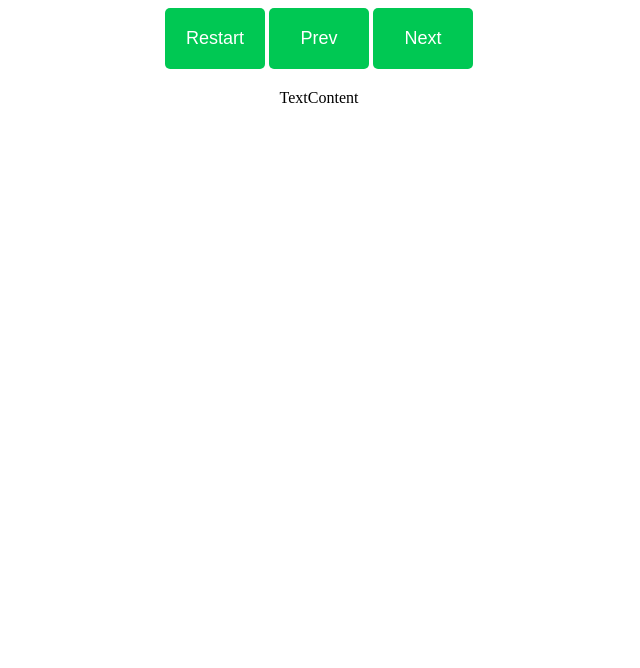
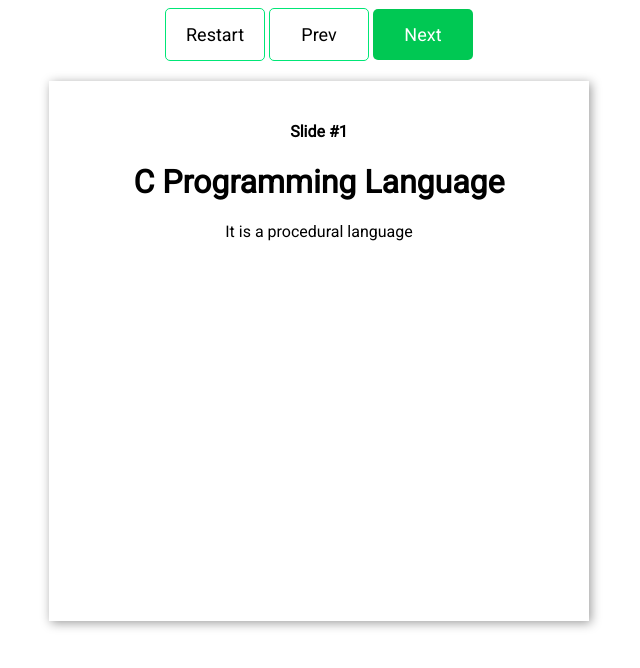
Before and after one commit to rushikeshakhare/jsclasses, a plain HTML site: page Training/29thSept/index.html in a window 1280 px wide. Shown: the whole page, without its empty margins (321-961 px from the left). Drawn offline with Linux system fonts and the light colour scheme.

Commit message:
30th Sept Changes

```diff
--- a/Training/29thSept/index.html
+++ b/Training/29thSept/index.html
@@ -3,30 +3,110 @@
 <head>
     <meta charset="UTF-8">
     <meta name="viewport" content="width=device-width, initial-scale=1.0">
+    <link href="https://fonts.googleapis.com/css2?family=Roboto&display=swap" rel="stylesheet">
     <link rel="stylesheet" href="style.css">
+
     <title>HTML CSS</title>
+    <style>
+        *{
+
+  font-family: 'Roboto', sans-serif;
+
+        }
+    </style>
 </head>
 <body>
     <div class="container">
         <div class="container-header">
-            <button type="button">Restart</button>
-            <button type="button">Prev</button>
-            <button type="button">Next</button>
+            <button type="button" id="restart-button">Restart</button>
+            <button type="button" id="previous-button">Prev</button>
+            <button type="button" id="next-button">Next</button>
         </div>
-        <div class="container-content">
-            TextContent
+        <div class="container-content" id="content">
+           <h4 id="slide-no"></h4>
+           <h1 id="slide-title"></h1>
+           <p id="slide-text"></p>
         </div>
     </div>
-    <!-- <h1 name="byname">Name Selector</h1>
-    <h1 id="byid">ID Selector</h1>
-    <h1 class="byclass">Class Selector</h1>
-    <h4>By Tag Selector</h4>
     <script>
-        const ID = document.getElementById('byid');
-        const Class = document.getElementsByClassName('byclass');
-        const Name = document.getElementsByName('byname');
-        const TagName = document.getElementsByName('h4');
-        // console.log(ID);
-    </script> -->
+        const contentArray  = [{
+        title:'C Programming Language',
+        text:'It is a procedural language'
+        },
+        {
+        title:'Javascript',
+        text:'Has Prototypal Inhertitence'
+        },
+        {
+        title:'Python',
+        text:'Same scripting language like javascript'
+        },{
+        title:'Dart',
+        text:'Language to write native apps with flutter'
+        }];
+
+        let currentContent = 0;
+        const restartButton = document.getElementById('restart-button');
+        const previousButton = document.getElementById('previous-button');
+        const nextButton = document.getElementById('next-button');
+        const contentContainer = document.getElementById('content');
+        const slideNo = document.getElementById('slide-no');
+        const slideTitle = document.getElementById('slide-title');
+        const slideText = document.getElementById('slide-text');
+
+
+        const getCurrenContentData = () => {
+            return contentArray[currentContent];
+        }
+
+        const setCurrentContentData = () => {
+            const contentObject = getCurrenContentData();
+            slideNo.textContent = `Slide #${currentContent+1}`;
+            slideTitle.textContent = contentObject.title;
+            slideText.textContent = contentObject.text;
+        }
+
+        const setButtonsStatus = () => {
+            if(currentContent === 0){
+                previousButton.setAttribute('disabled',true);
+                restartButton.setAttribute('disabled',true);
+                nextButton.removeAttribute('disabled');
+            }else if(currentContent === (contentArray.length - 1)){
+                nextButton.setAttribute('disabled',true);
+            }else {
+                previousButton.removeAttribute('disabled');
+                restartButton.removeAttribute('disabled');
+                nextButton.removeAttribute('disabled');
+            }
+        }
+
+        const onPageLoad = () => {
+            setCurrentContentData();
+            setButtonsStatus();
+        }
+
+        const onNextButtonClick = () => {
+            currentContent++;
+            setCurrentContentData();
+            setButtonsStatus();
+        }
+
+        const onPreviousButtonClick = () => {
+            currentContent--;
+            setCurrentContentData();
+            setButtonsStatus();
+        }
+
+        const onRestartButtonClick = () => {
+            currentContent = 0;
+            setCurrentContentData();
+            setButtonsStatus();
+        }
+
+        window.onload = onPageLoad;
+        nextButton.onclick = onNextButtonClick;
+        previousButton.onclick = onPreviousButtonClick;
+        restartButton.onclick = onRestartButtonClick;
+    </script>
 </body>
 </html>
--- a/Training/29thSept/style.css
+++ b/Training/29thSept/style.css
@@ -1,3 +1,5 @@
+
+
 .container{
    margin: auto;
    text-align: center;
@@ -7,7 +9,7 @@
 }
 
 .container .container-header button{
-  padding:20px;
+  padding:15px;
   font-size: 18px;
   border:none;
   background-color: #00c853;
@@ -15,11 +17,28 @@
   border-radius: 5px;
   width: 100px;
   cursor: pointer;
-  transition: 300ms;
+  transition: 150ms;
+  outline:none;
+  user-select: none;
 }
 
 .container .container-header button:active{
+    background-color:#00e676;
+  }
 
-    background-color:#00e676;
+  .container .container-header button:disabled{
+    border:1px solid #00e676;
+    background-color: white;
+    color:black;
+    cursor: not-allowed;
+  }
+
+  .container .container-content{
+    padding:20px;
+    text-align: center;
+    width:500px;
+    height:500px;
+    margin: auto;
+    box-shadow: 2px 2px 10px rgb(155, 155, 155);
 
   }
```
